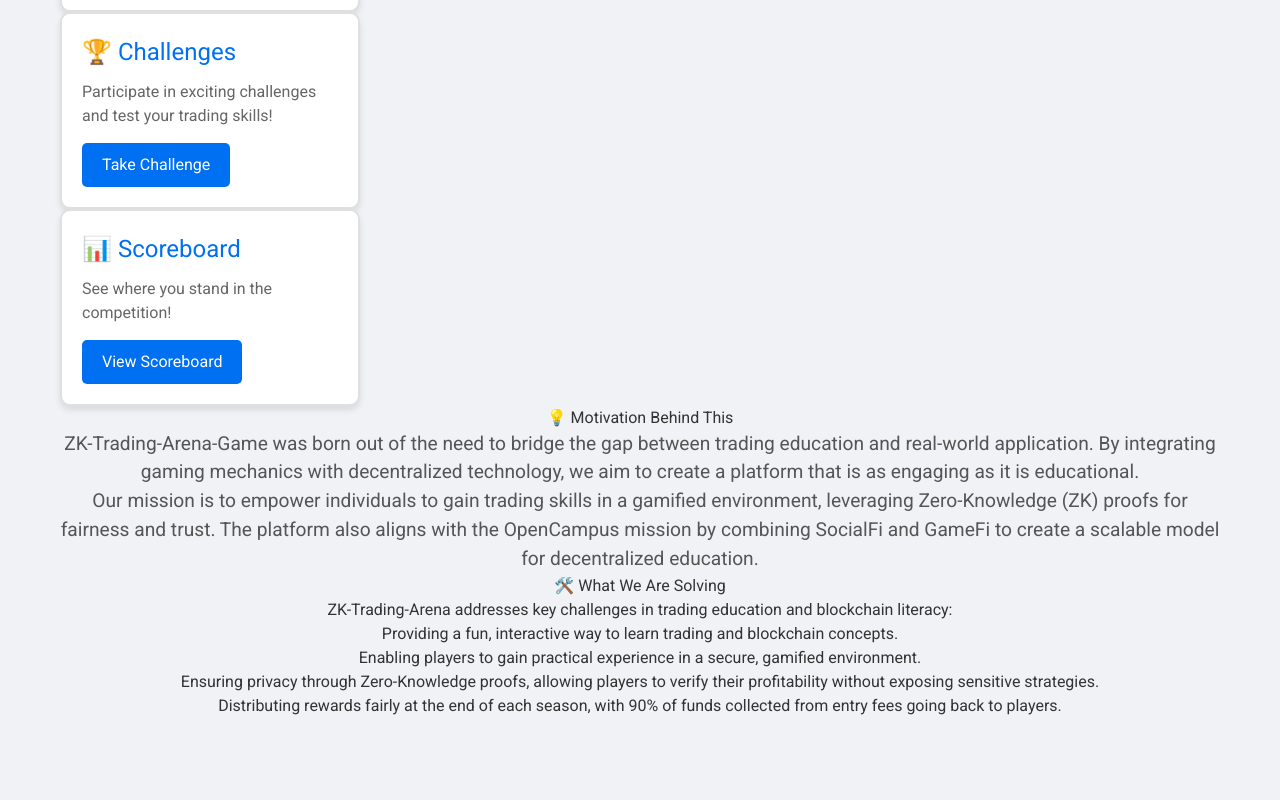
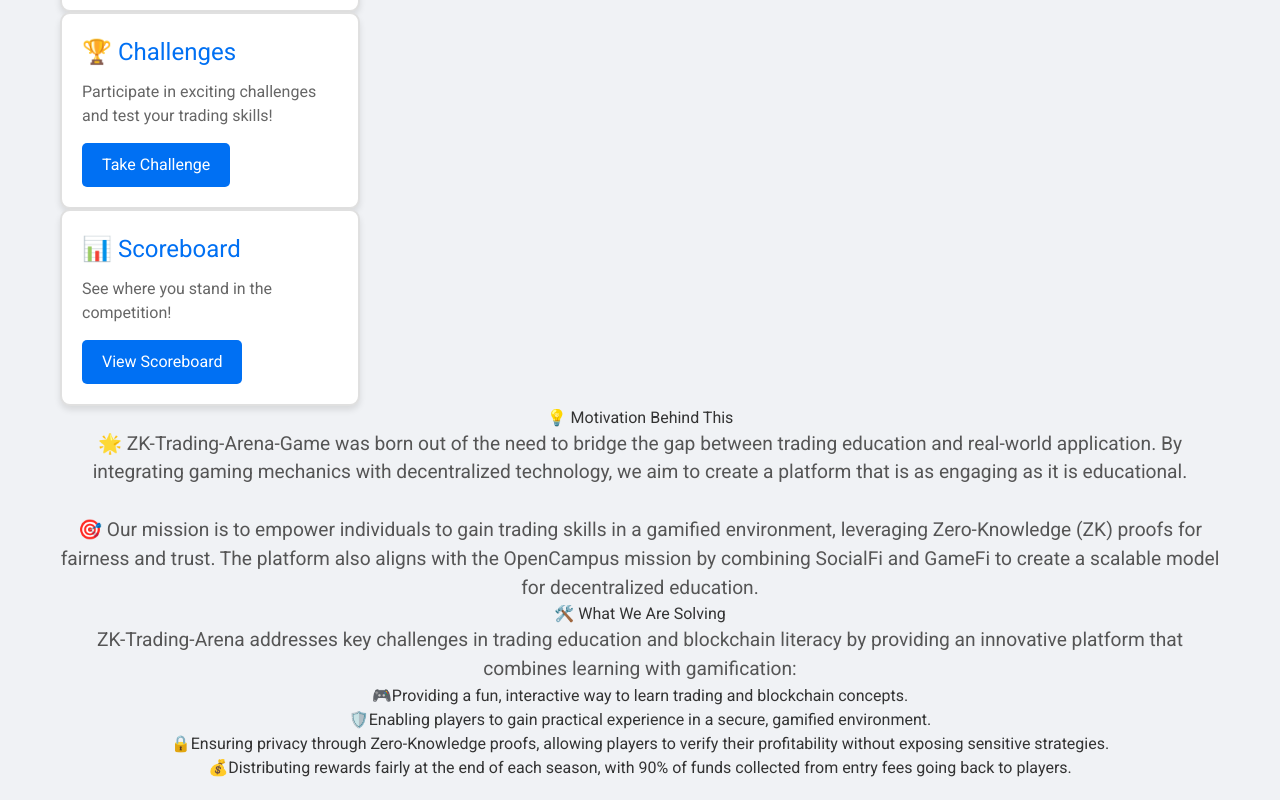
Before and after one commit to Dwaipayan25/zk-trading-arena-game, a Next.js app in the folder zk-trading-arena-game/: page / in a window 1280 px wide. Shown: the part 974-1774 px from the top of the page. Before the commit the page ends 1712 px from the top, so only its background shows below. Built offline with nearby package versions, Linux system fonts and the light colour scheme.

Commit message:
Modified the front page

```diff
--- a/zk-trading-arena-game/src/app/page.js
+++ b/zk-trading-arena-game/src/app/page.js
@@ -70,33 +70,46 @@
 
 {/* Motivation Section */}
 <section className="py-10 bg-blue-100">
-        <h2 className="text-3xl font-bold text-center mb-8">💡 Motivation Behind This</h2>
-        <div className="max-w-4xl mx-auto text-center">
-          <p className="text-lg text-blue-900">
-            ZK-Trading-Arena-Game was born out of the need to bridge the gap between trading education and real-world application. By integrating gaming mechanics with decentralized technology, we aim to create a platform that is as engaging as it is educational.
-            <br />
-            Our mission is to empower individuals to gain trading skills in a gamified environment, leveraging Zero-Knowledge (ZK) proofs for fairness and trust. The platform also aligns with the OpenCampus mission by combining SocialFi and GameFi to create a scalable model for decentralized education.
+  <h2 className="text-4xl font-bold text-center mb-8">💡 Motivation Behind This</h2>
+  <div className="max-w-5xl mx-auto text-center">
+    <p className="text-lg text-blue-900 leading-relaxed">
+      🌟 <span className="font-bold">ZK-Trading-Arena-Game</span> was born out of the need to bridge the gap between trading education and real-world application. By integrating gaming mechanics with decentralized technology, we aim to create a platform that is as engaging as it is educational.
+      <br /><br />
+      🎯 Our mission is to empower individuals to gain trading skills in a gamified environment, leveraging <span className="font-bold">Zero-Knowledge (ZK) proofs</span> for fairness and trust. The platform also aligns with the OpenCampus mission by combining <span className="font-bold">SocialFi</span> and <span className="font-bold">GameFi</span> to create a scalable model for decentralized education.
     </p>
   </div>
 </section>
 
 {/* What We Are Solving Section */}
-      <section className="py-10">
-        <h2 className="text-3xl font-bold text-center mb-8 text-blue-900">🛠️ What We Are Solving</h2>
-        <div className="max-w-4xl mx-auto text-center">
-          <div className="text-lg text-blue-900">
-            ZK-Trading-Arena addresses key challenges in trading education and blockchain literacy:
-          </div>
-          <ul className="list-disc list-inside mt-4 text-lg text-blue-900 text-left">
-            <li>Providing a fun, interactive way to learn trading and blockchain concepts.</li>
-            <li>Enabling players to gain practical experience in a secure, gamified environment.</li>
-            <li>Ensuring privacy through Zero-Knowledge proofs, allowing players to verify their profitability without exposing sensitive strategies.</li>
-            <li>Distributing rewards fairly at the end of each season, with 90% of funds collected from entry fees going back to players.</li>
+<section className="py-10 bg-white">
+  <h2 className="text-4xl font-bold text-center mb-8 text-blue-900">🛠️ What We Are Solving</h2>
+  <div className="max-w-5xl mx-auto text-center">
+    <p className="text-lg text-blue-900 leading-relaxed">
+      ZK-Trading-Arena addresses key challenges in trading education and blockchain literacy by providing an innovative platform that combines learning with gamification:
+    </p>
+    <ul className="list-none mt-8 space-y-4 text-lg text-blue-900 text-left mx-auto">
+      <li className="flex items-center">
+        <span className="text-2xl mr-3">🎮</span>
+        <span>Providing a <span className="font-bold">fun</span>, interactive way to learn trading and blockchain concepts.</span>
+      </li>
+      <li className="flex items-center">
+        <span className="text-2xl mr-3">🛡️</span>
+        <span>Enabling players to gain practical experience in a secure, gamified environment.</span>
+      </li>
+      <li className="flex items-center">
+        <span className="text-2xl mr-3">🔒</span>
+        <span>Ensuring <span className="font-bold">privacy</span> through Zero-Knowledge proofs, allowing players to verify their profitability without exposing sensitive strategies.</span>
+      </li>
+      <li className="flex items-center">
+        <span className="text-2xl mr-3">💰</span>
+        <span>Distributing rewards fairly at the end of each season, with <span className="font-bold">90%</span> of funds collected from entry fees going back to players.</span>
+      </li>
     </ul>
   </div>
 </section>
 
 
+
     </div>
   );
 }
```
Also changed, not shown: zk-trading-arena-game/src/app/images/solving.webp (added). Lines whose indentation alone changed are shown as unchanged.
